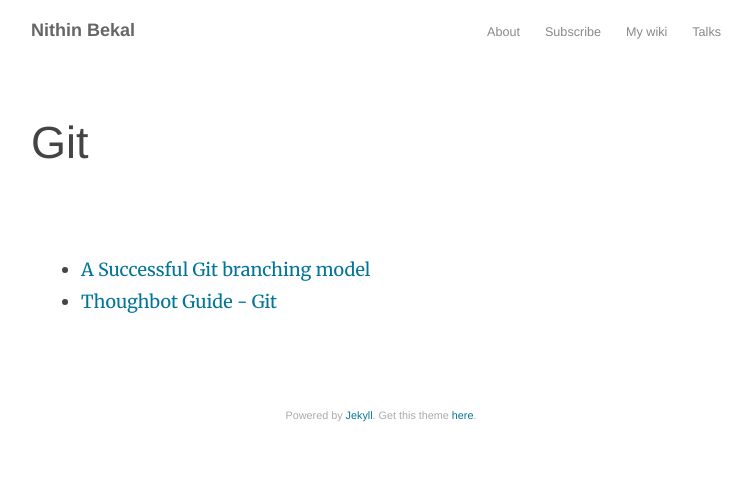
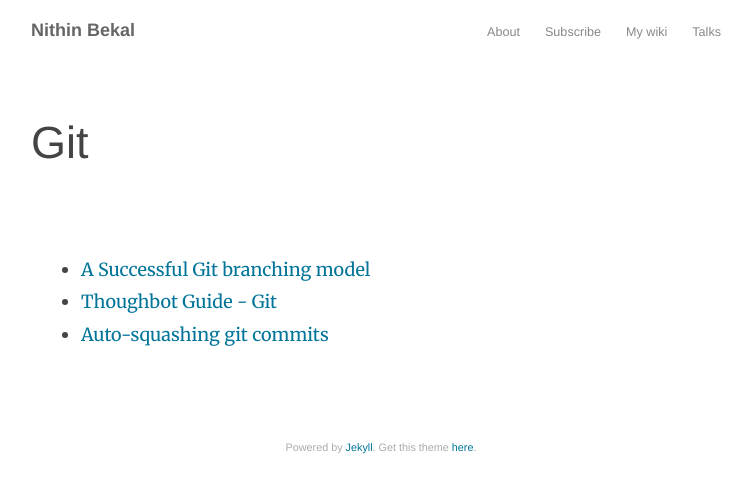
Before and after one commit to nithinbekal/nithinbekal.github.io, a Jekyll site: the page built from notes/git.md, in a window 1280 px wide. Shown: the top 493 px of the page, without its empty margins (259-1011 px from the left). Built offline with Jekyll 4.4.1, drawn with Linux system fonts in a browser that asks for light colours.

Commit message:
Git bookmark

```diff
--- a/notes/git.md
+++ b/notes/git.md
@@ -6,3 +6,4 @@ date:  2015-06-18 13:51:55
 
 * [A Successful Git branching model](http://nvie.com/posts/a-successful-git-branching-model/)
 * [Thoughbot Guide - Git](https://github.com/thoughtbot/guides/tree/master/protocol/git)
+* [Auto-squashing git commits](https://robots.thoughtbot.com/autosquashing-git-commits)
```
